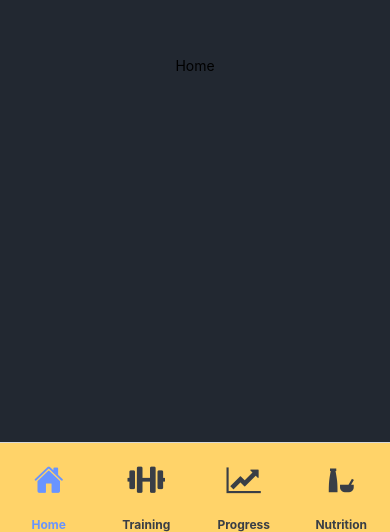
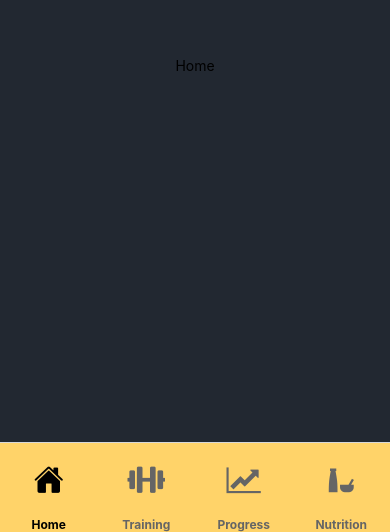
Before and after one commit to jakobop1210/ReactNative-TrainingApp, a React Native app: screen / in a window 390 px wide. Shown: the part 312-844 px from the top of the page. Built offline with nearby package versions, Linux system fonts and the light colour scheme.

Commit message:
fixing menu colors

```diff
--- a/components/menu/Menu.js
+++ b/components/menu/Menu.js
@@ -23,8 +23,8 @@ export default function Menu() {
             headerShown: false,
             tabBarStyle: {backgroundColor: "#FFD369", height: 90},
             tabBarLabelStyle: {fontSize: 12, fontWeight: "bold"},
-            tabBarInactiveTintColor: "#393E46",
-            tabBarActiveTintColor: "#6994FF",
+            tabBarInactiveTintColor: "#656565",
+            tabBarActiveTintColor: "black",
           }}>
           <Tab.Screen name="Home" component={HomeScreen}
             options={{
```
